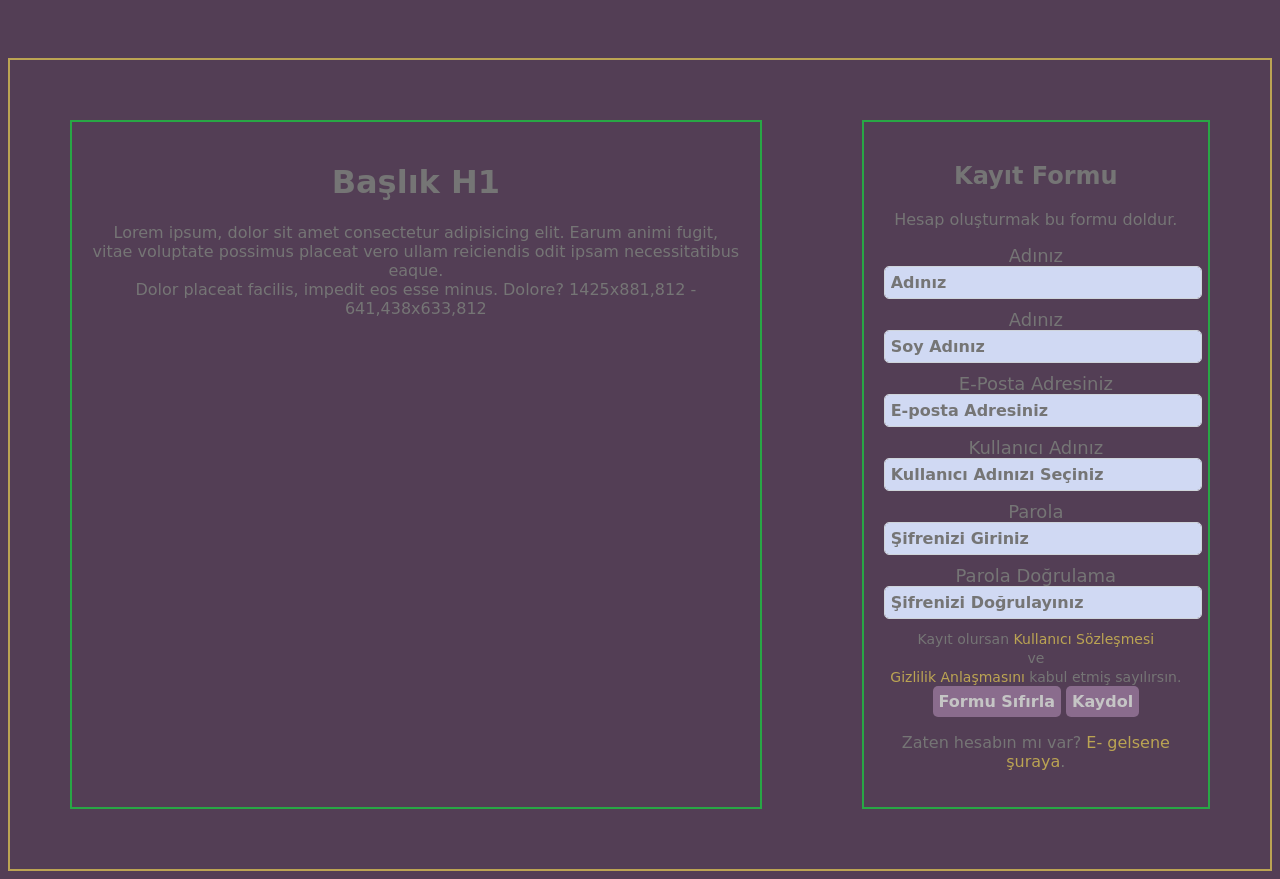
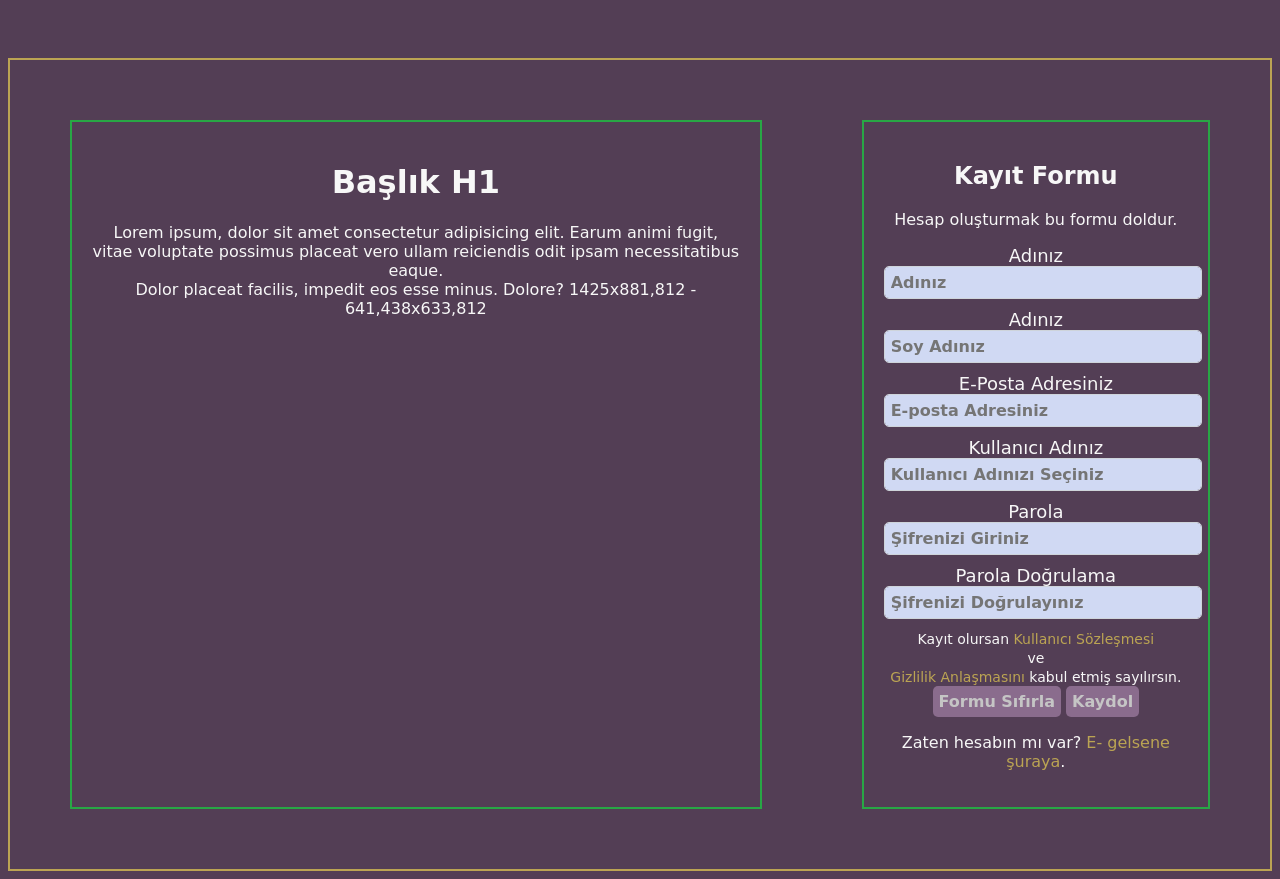
Before and after one commit to scarletdevilmansion-org/scarletdevilmansion.org, a PHP site: page /rss/functions/register/ in a window 1280 px wide. Run offline with PHP 8.4, Linux system fonts and the light colour scheme; a stand-in replaces the project's code that opens the database connection.

Commit message:
register.css
register.css yazı rengi değiştirildi

```diff
--- a/assets/css/register.css
+++ b/assets/css/register.css
@@ -1,6 +1,6 @@
 body {
     font-family: Comic Sans MS;
-    color: #757575;
+    color: #f7f7f7;
     background-color: #533e55;
 }
 
```
